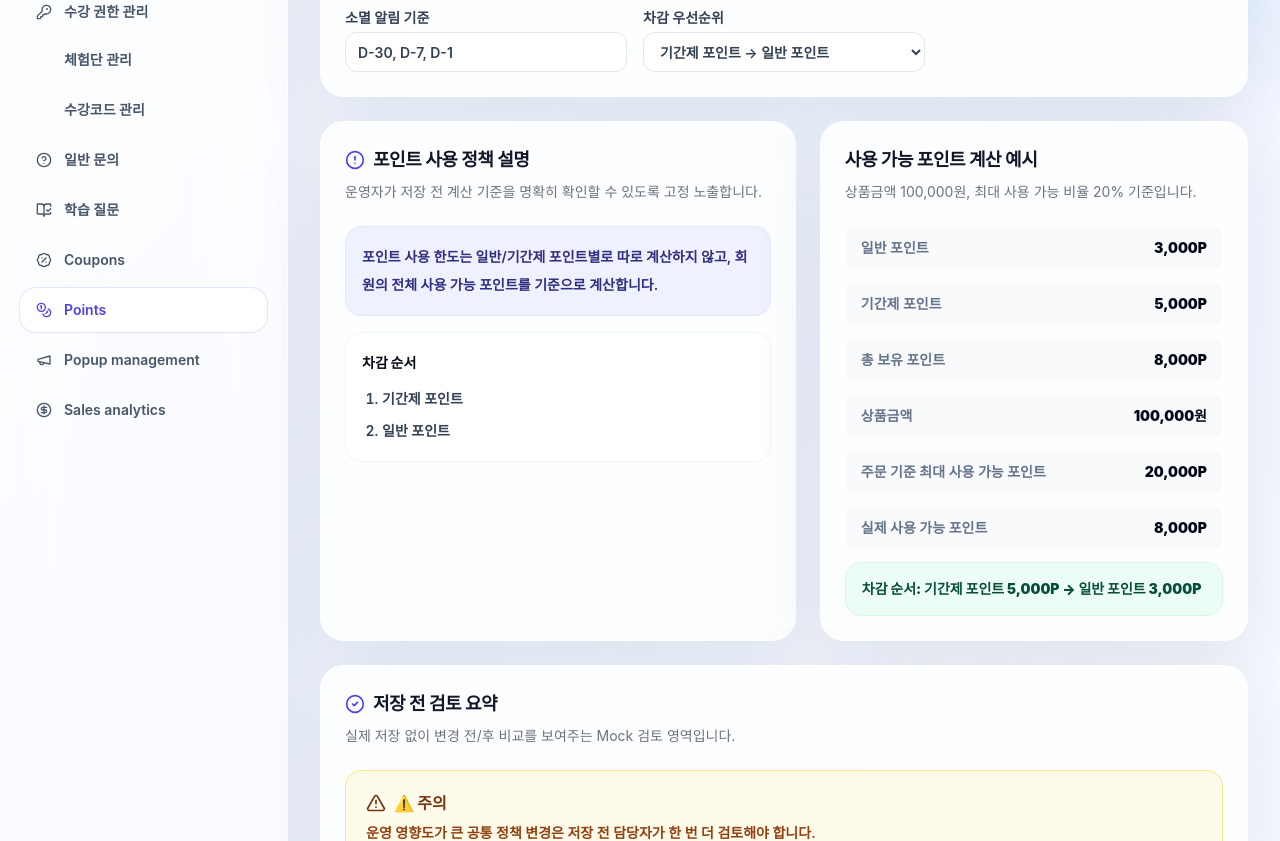
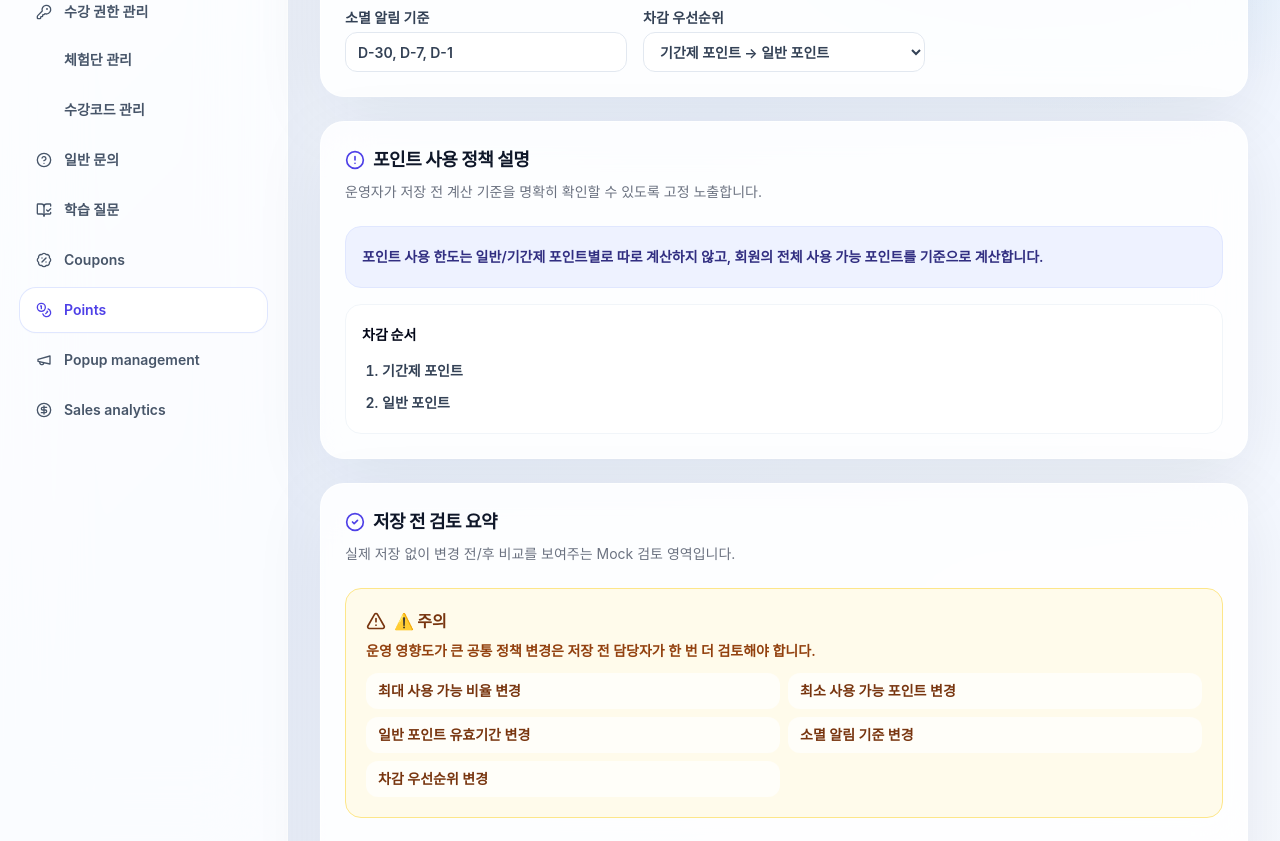
Before and after one commit to koo-2dub/studymini-admin-frontend, a Next.js app: page /points/policy/edit in a window 1280 px wide. Shown: the part 540-1381 px from the top of the page. Built offline with nearby package versions, Linux system fonts and the light colour scheme.

Commit message:
Simplify points dashboard and policy UI

```diff
--- a/app/points/campaigns/create/page.tsx
+++ b/app/points/campaigns/create/page.tsx
@@ -66,7 +66,6 @@ export default function PointCampaignCreatePage() {
             <Field label="캠페인명"><Input defaultValue="신규가입 기본 포인트" /></Field>
             <Field label="캠페인 목적"><Select value={purpose} onChange={(event) => setPurpose(event.target.value as PointCampaignPurpose)}>{campaignPurposes.map((option) => <option key={option}>{option}</option>)}</Select></Field>
             <Field label="포인트 유형"><Select value={pointType} onChange={(event) => setPointType(event.target.value as PointType)}>{pointTypes.map((option) => <option key={option}>{option}</option>)}</Select></Field>
-            <Field label="알림 발송 여부"><Select value="발송"><option>발송</option><option>미발송</option></Select></Field>
             <label className="space-y-1 text-sm font-semibold text-slate-700 md:col-span-2">
               관리자 메모
               <textarea className="mt-1 min-h-24 w-full rounded-xl border border-slate-200 bg-white px-3 py-2 text-sm outline-none focus:border-primary" defaultValue={`${purpose} 목적의 ${pointType} 지급 캠페인입니다.`} />
--- a/app/points/page.tsx
+++ b/app/points/page.tsx
@@ -2,7 +2,7 @@
 
 import { useMemo, useState } from "react";
 import { useRouter } from "next/navigation";
-import { AlertTriangle, CalendarDays, Coins, FileSpreadsheet, MinusCircle, PlusCircle, Search, Settings, ShieldAlert, SlidersHorizontal } from "lucide-react";
+import { AlertTriangle, CalendarDays, Coins, FileSpreadsheet, MinusCircle, PlusCircle, Search, Settings, ShieldAlert } from "lucide-react";
 
 import { PageHeader } from "@/components/dashboard/page-header";
 import { StatCard } from "@/components/dashboard/stat-card";
@@ -142,8 +142,6 @@ export default function PointsPage() {
     });
   }, [adminQuery, campaignQuery, memberQuery, methodFilter, orderQuery, pointTypeFilter, typeFilter]);
 
-  const activeCampaignCount = campaigns.filter((campaign) => campaign.status === "진행중").length;
-  const failedIssueCount = campaigns.reduce((sum, campaign) => sum + campaign.failedCount, 0);
   const isCsvMode = adjustmentMode.includes("CSV");
   const isSetMode = adjustmentMode === "SET";
   const operationLabel = adjustmentMode.replace("개별 ", "").replace("CSV ", "");
@@ -186,13 +184,8 @@ export default function PointsPage() {
               <StatCard label="오늘 사용 포인트" value="84K P" change="주문 사용 완료" tone="indigo" />
               <StatCard label="오늘 차감 포인트" value="12K P" change="관리자 차감·SET 감소" tone="amber" />
               <StatCard label="오늘 소멸 포인트" value="32K P" change="배치 소멸 완료" tone="rose" />
-              <StatCard label="7일 내 소멸 예정" value="284K P" change="알림 우선 확인" tone="rose" />
-              <StatCard label="30일 내 소멸 예정" value="1.1M P" change="대상 342명" tone="rose" />
-              <StatCard label="활성 캠페인 수" value={`${activeCampaignCount}개`} change="진행중 캠페인" tone="emerald" />
-              <StatCard label="지급 실패 건수" value={`${formatNumber(failedIssueCount)}건`} change="캠페인 실패 합계" tone="amber" />
             </div>
 
-            <div className="grid gap-6 xl:grid-cols-[1.2fr_0.8fr]">
             <Card>
               <CardHeader>
                 <CardTitle className="flex items-center gap-2"><CalendarDays className="h-5 w-5 text-primary" />소멸 예정 포인트</CardTitle>
@@ -217,35 +210,6 @@ export default function PointsPage() {
                 </Table>
               </CardContent>
             </Card>
-
-              <Card>
-                <CardHeader>
-                  <CardTitle className="flex items-center gap-2"><SlidersHorizontal className="h-5 w-5 text-primary" />운영 바로가기</CardTitle>
-                  <CardDescription>운영자가 자주 수행하는 업무로 이동합니다.</CardDescription>
-                </CardHeader>
-                <CardContent className="space-y-3">
-                  {[
-                    { title: "포인트 캠페인 생성", target: "campaigns" as PointTab },
-                    { title: "CS 보상 수동 지급", target: "manual" as PointTab, mode: "개별 지급" as AdjustmentMode },
-                    { title: "오지급 정정 차감", target: "manual" as PointTab, mode: "개별 차감" as AdjustmentMode },
-                    { title: "포인트 로그 조회", target: "logs" as PointTab },
-                  ].map((action) => (
-                    <button
-                      key={action.title}
-                      className="flex w-full items-center justify-between rounded-2xl border border-slate-100 bg-white p-4 text-left text-sm font-bold hover:border-indigo-100 hover:bg-indigo-50"
-                      onClick={() => {
-                        setActiveTab(action.target);
-                        if (action.mode) setAdjustmentMode(action.mode);
-                      }}
-                      type="button"
-                    >
-                      {action.title}
-                      <span className="text-primary">이동</span>
-                    </button>
-                  ))}
-                </CardContent>
-              </Card>
-            </div>
           </div>
         )}
 
@@ -270,7 +234,6 @@ export default function PointsPage() {
               </CardContent>
             </Card>
 
-            <div className="grid gap-6 xl:grid-cols-[1fr_0.9fr]">
             <Card>
               <CardHeader>
                 <CardTitle className="flex items-center gap-2"><Settings className="h-5 w-5 text-primary" />포인트 사용 정책 설명</CardTitle>
@@ -289,32 +252,6 @@ export default function PointsPage() {
                 </div>
               </CardContent>
             </Card>
-
-              <Card>
-                <CardHeader>
-                  <CardTitle>계산 예시</CardTitle>
-                  <CardDescription>상품금액 100,000원, 최대 사용 가능 비율 20% 기준입니다.</CardDescription>
-                </CardHeader>
-                <CardContent className="space-y-3 text-sm">
-                  {[
-                    ["일반 포인트", "3,000P"],
-                    ["기간제 포인트", "5,000P"],
-                    ["총 보유 포인트", "8,000P"],
-                    ["상품금액", "100,000원"],
-                    ["주문 기준 최대 사용 가능 포인트", "20,000P"],
-                    ["실제 사용 가능 포인트", "8,000P"],
-                  ].map(([label, value]) => (
-                    <div key={label} className="flex items-center justify-between rounded-xl bg-slate-50 px-4 py-3 font-semibold">
-                      <span className="text-slate-500">{label}</span>
-                      <span className="font-black text-slate-950">{value}</span>
-                    </div>
-                  ))}
-                  <div className="rounded-2xl border border-emerald-100 bg-emerald-50 p-4 font-black text-emerald-900">
-                    차감 순서: 기간제 포인트 5,000P → 일반 포인트 3,000P
-                  </div>
-                </CardContent>
-              </Card>
-            </div>
           </div>
         )}
 
--- a/app/points/policy/edit/page.tsx
+++ b/app/points/policy/edit/page.tsx
@@ -63,7 +63,6 @@ export default function PointPolicyEditPage() {
           </CardContent>
         </Card>
 
-        <div className="grid gap-6 xl:grid-cols-[1fr_0.9fr]">
         <Card>
           <CardHeader>
             <CardTitle className="flex items-center gap-2"><AlertCircle className="h-5 w-5 text-primary" />포인트 사용 정책 설명</CardTitle>
@@ -82,32 +81,6 @@ export default function PointPolicyEditPage() {
             </div>
           </CardContent>
         </Card>
-
-          <Card>
-            <CardHeader>
-              <CardTitle>사용 가능 포인트 계산 예시</CardTitle>
-              <CardDescription>상품금액 100,000원, 최대 사용 가능 비율 20% 기준입니다.</CardDescription>
-            </CardHeader>
-            <CardContent className="space-y-3 text-sm">
-              {[
-                ["일반 포인트", "3,000P"],
-                ["기간제 포인트", "5,000P"],
-                ["총 보유 포인트", "8,000P"],
-                ["상품금액", "100,000원"],
-                ["주문 기준 최대 사용 가능 포인트", "20,000P"],
-                ["실제 사용 가능 포인트", "8,000P"],
-              ].map(([label, value]) => (
-                <div key={label} className="flex items-center justify-between rounded-xl bg-slate-50 px-4 py-3 font-semibold">
-                  <span className="text-slate-500">{label}</span>
-                  <span className="font-black text-slate-950">{value}</span>
-                </div>
-              ))}
-              <div className="rounded-2xl border border-emerald-100 bg-emerald-50 p-4 font-black text-emerald-900">
-                차감 순서: 기간제 포인트 5,000P → 일반 포인트 3,000P
-              </div>
-            </CardContent>
-          </Card>
-        </div>
 
         <Card>
           <CardHeader>
```
Lines whose indentation alone changed are shown as unchanged.
